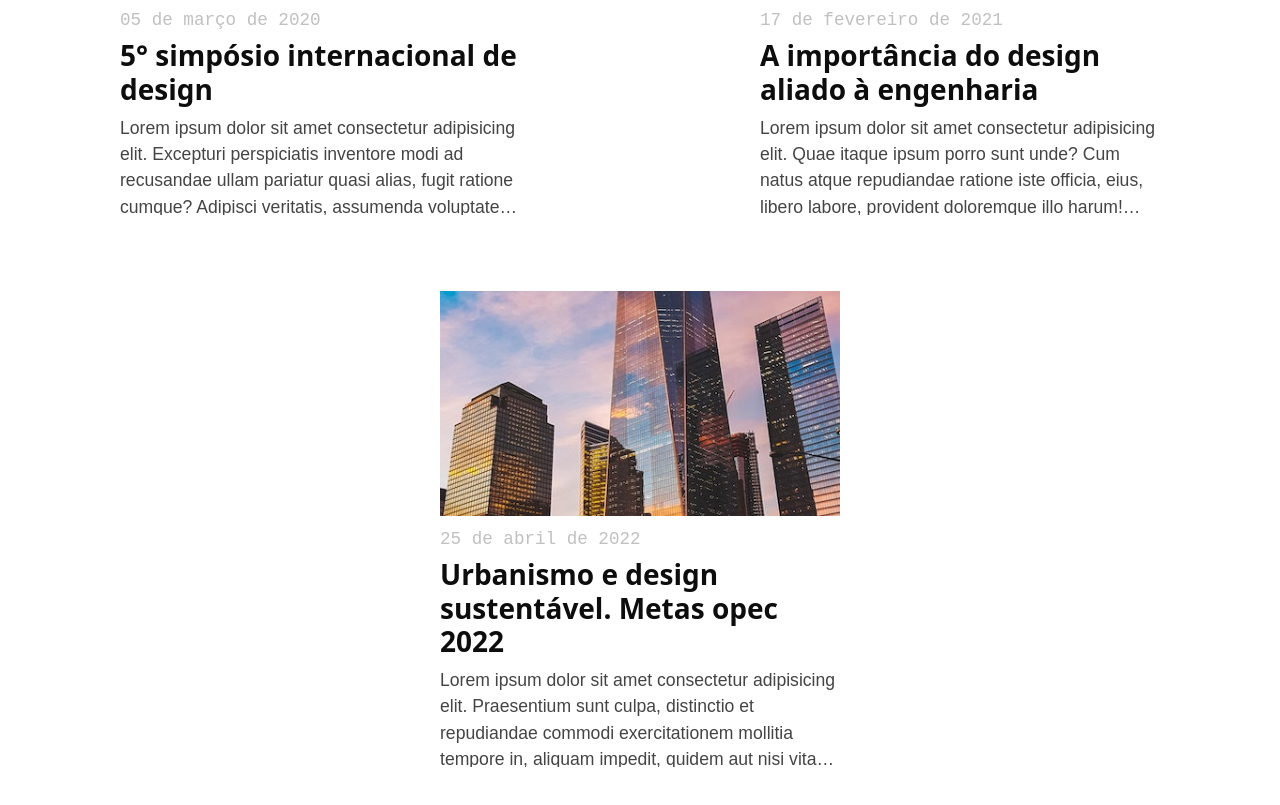
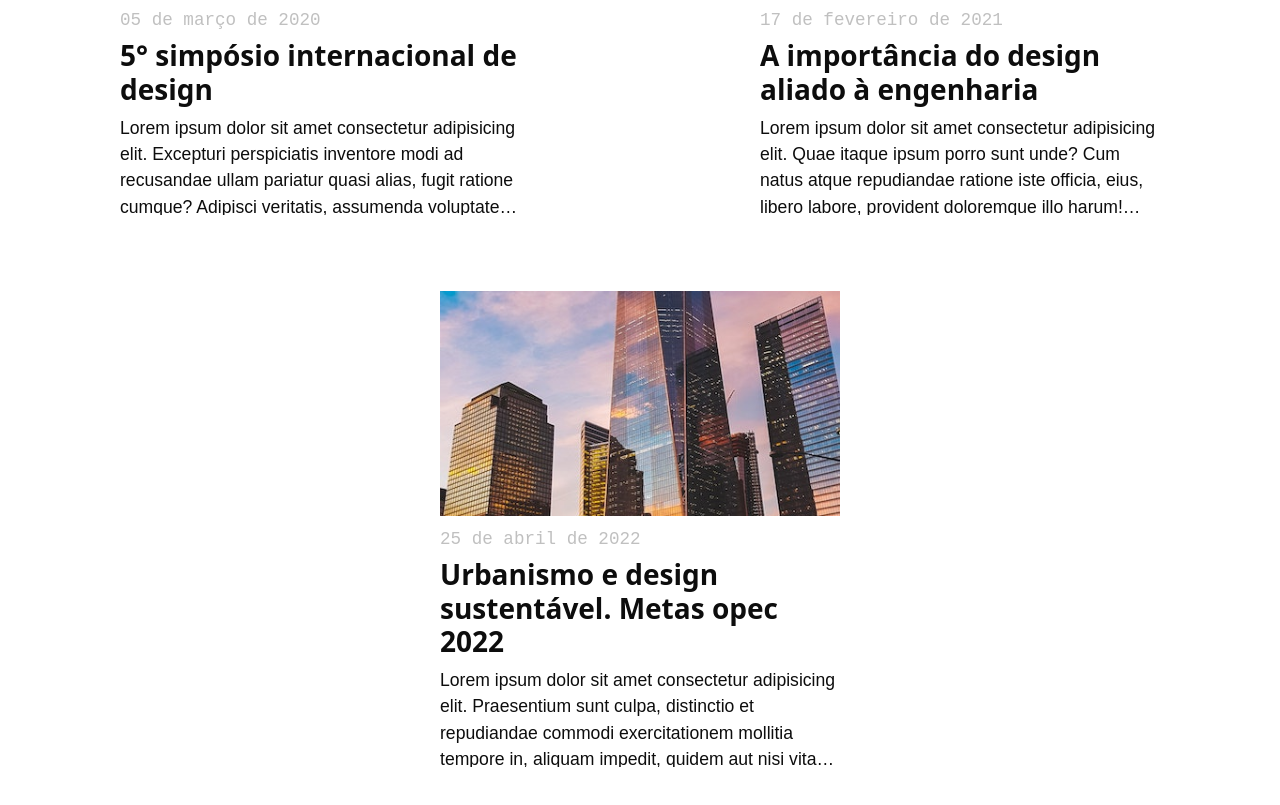
Before and after one commit to devfelipelimabr/bootstrap-fifas-agency, a plain HTML site: page index.html in a window 1280 px wide. Shown: the part 4941-5746 px from the top of the page. Drawn offline with nearby package versions, Linux system fonts and the light colour scheme.

Commit message:
changed color of .introText

```diff
--- a/css/style.css
+++ b/css/style.css
@@ -283,7 +283,7 @@ article {
 
 .introText {
     text-align: left;
-    color: #444444;
+    color: #0D0D0D;
     height: 100px;
     display: -webkit-box;
     text-overflow: ellipsis;
```
